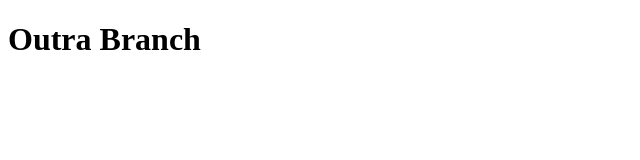
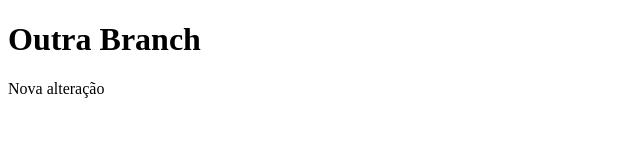
Before and after one commit to jbetoreis/ProjetoGIT, a plain HTML site: page Projeto/index3.html in a window 1280 px wide. Shown: the whole page, without its empty margins (0-640 px from the left). Drawn offline with Linux system fonts and the light colour scheme.

Commit message:
Tag <p> adicionada a index03.html

```diff
--- a/Projeto/index3.html
+++ b/Projeto/index3.html
@@ -8,5 +8,6 @@
 </head>
 <body>
     <h1>Outra Branch</h1>
+    <p>Nova alteração</p>
 </body>
 </html>
```
